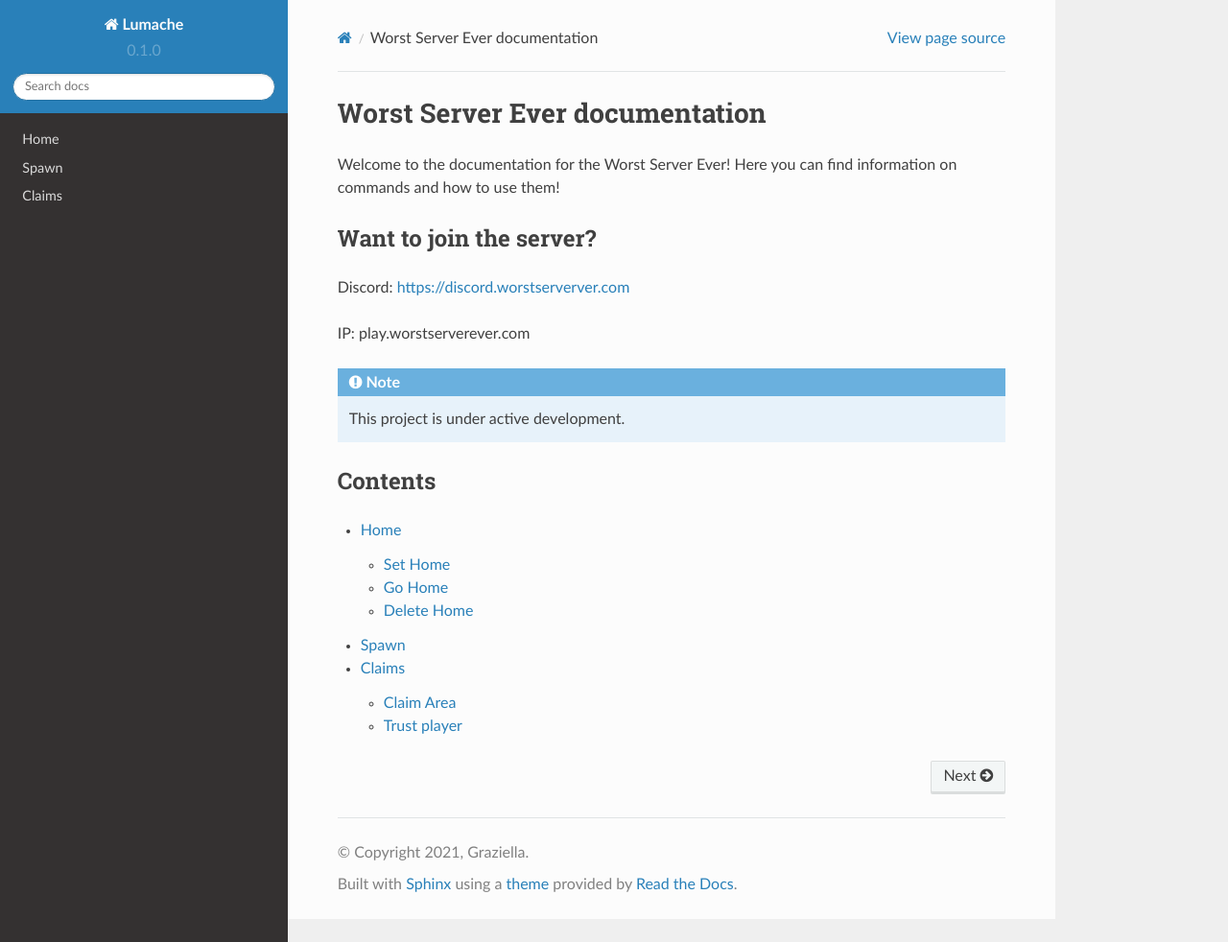
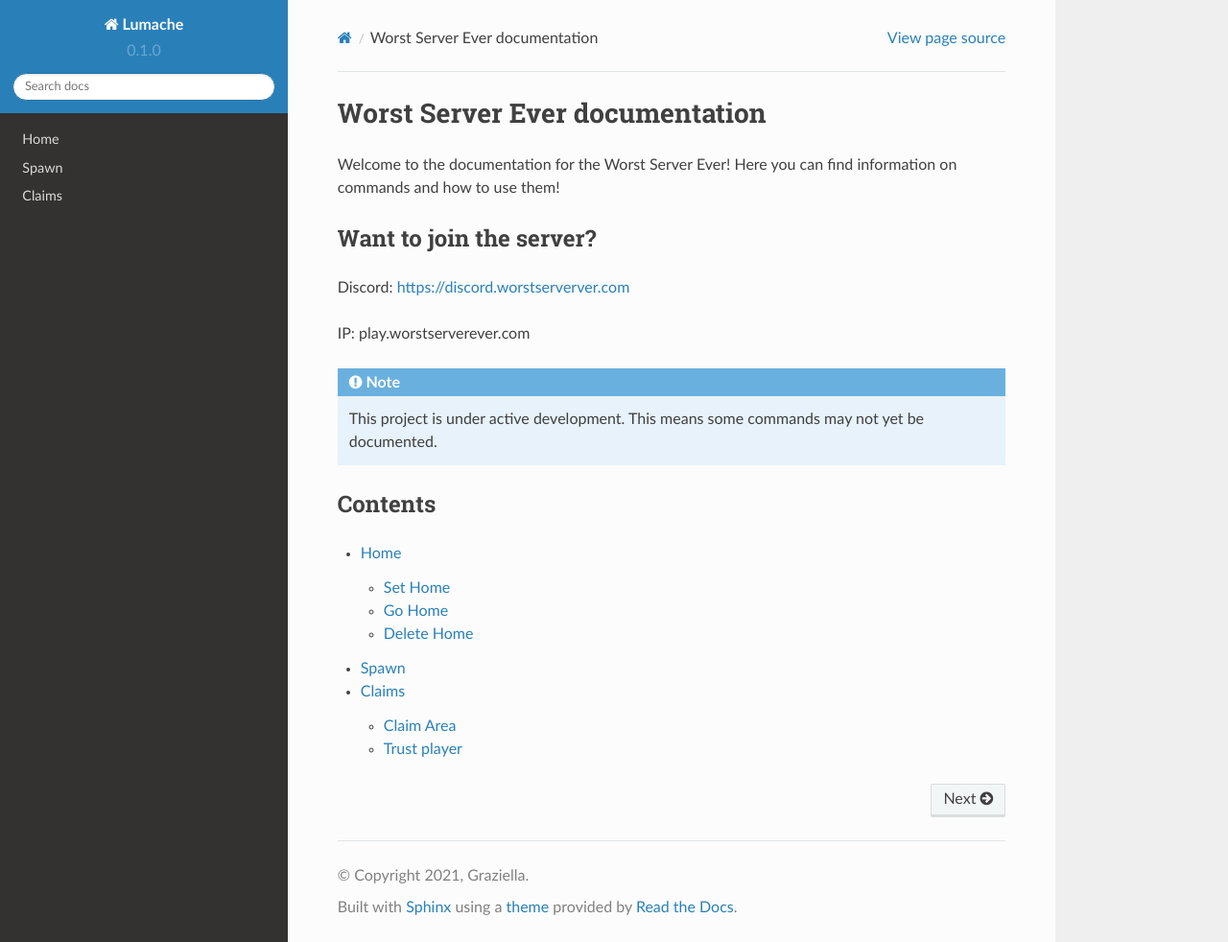
Before and after one commit to footdabmommy/wse, a Sphinx documentation site: the page built from docs/source/index.rst, in a window 1280 px wide and 982 px high. Shown: the whole window at 96% size. Built offline with Sphinx 7.4.7 and the Read the Docs theme 2.0.0, drawn with Linux system fonts in a browser that asks for light colours.

Commit message:
Updated note

```diff
--- a/docs/source/index.rst
+++ b/docs/source/index.rst
@@ -11,7 +11,7 @@ IP: play.worstserverever.com
 
 .. note::
 
-   This project is under active development.
+   This project is under active development. This means some commands may not yet be documented.
 
 Contents
 --------
```
